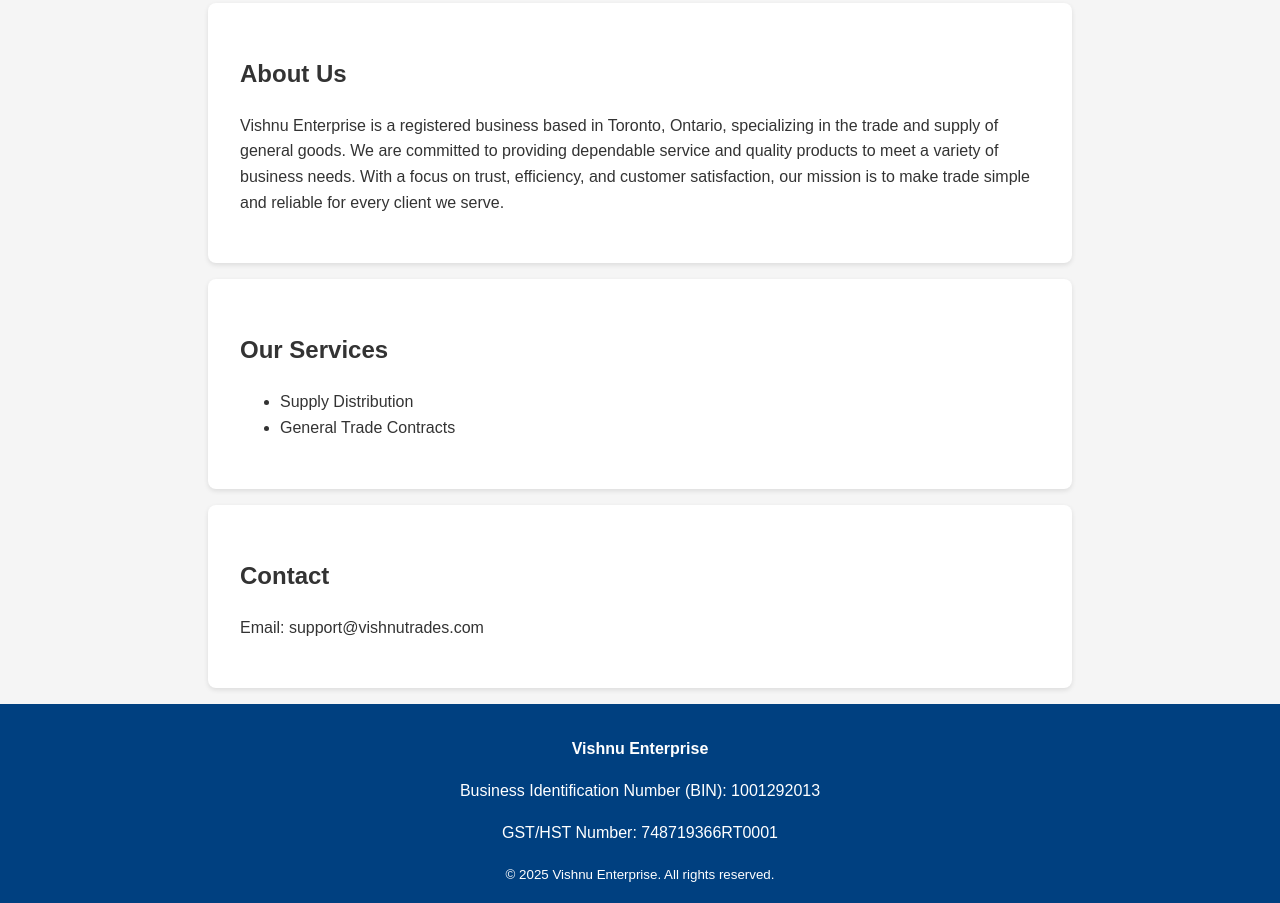
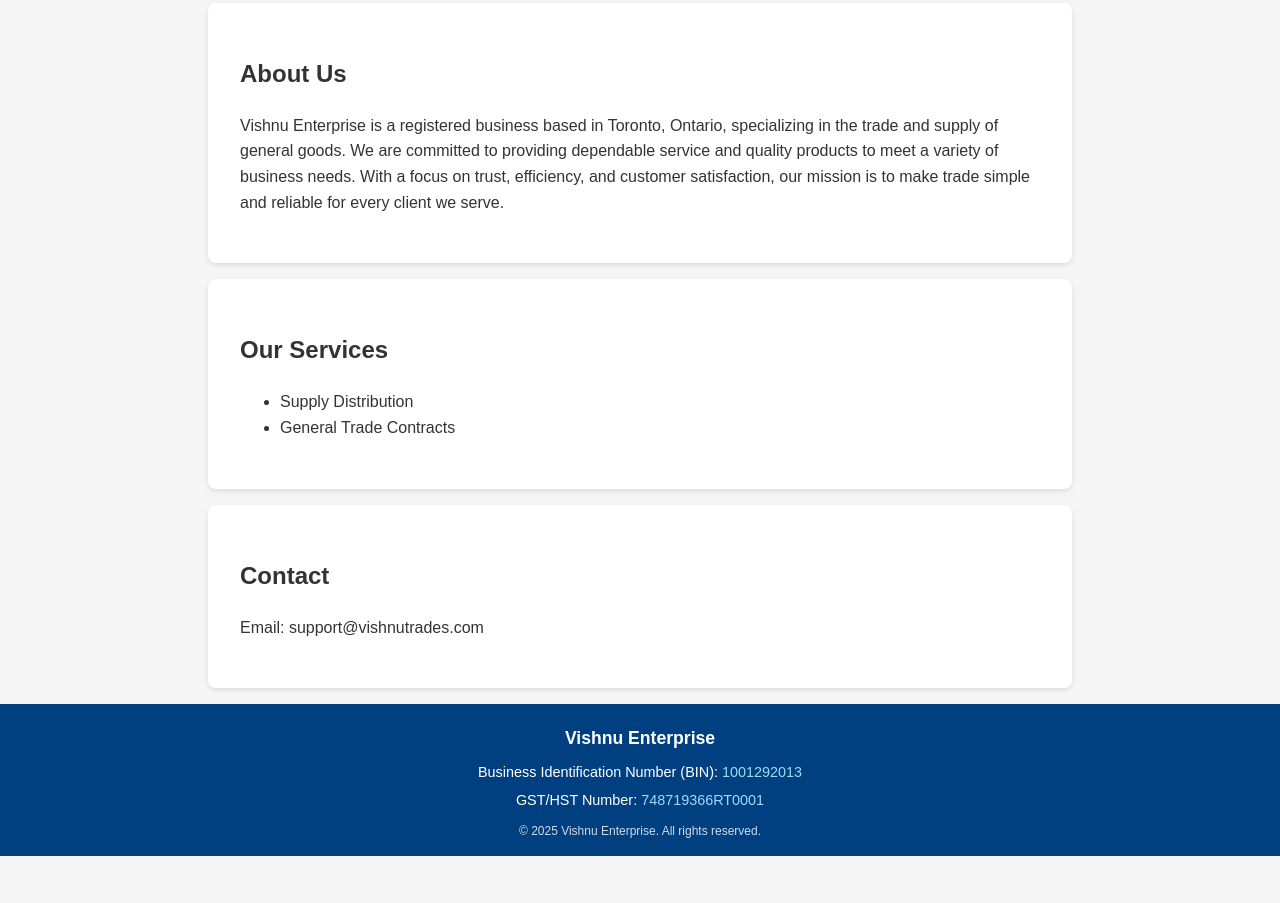
Before and after one commit to Vision-666/vishnutrades, a plain HTML site: page index.html in a window 1280 px wide. Shown: the part 213-1116 px from the top of the page. After the commit the page ends 1069 px from the top, so only its background shows below. Drawn offline with Linux system fonts and the light colour scheme.

Commit message:
Update style.css

```diff
--- a/style.css
+++ b/style.css
@@ -1,4 +1,3 @@
-
 body {
     font-family: Arial, sans-serif;
     margin: 0;
@@ -7,12 +6,14 @@ body {
     color: #333;
     line-height: 1.6;
 }
+
 header {
     background: #004080;
     color: white;
     padding: 2rem;
     text-align: center;
 }
+
 section {
     padding: 2rem;
     margin: 1rem auto;
@@ -21,9 +22,38 @@ section {
     border-radius: 8px;
     box-shadow: 0 2px 5px rgba(0,0,0,0.1);
 }
-footer {
-    text-align: center;
-    padding: 1rem;
+
+footer.footer {
     background: #004080;
     color: white;
+    padding: 15px 0;
+    text-align: center;
+    font-size: 0.9rem;
+    font-weight: 500;
 }
+
+footer.footer .container {
+    max-width: 900px;
+    margin: 0 auto;
+}
+
+footer.footer p {
+    margin: 5px 0;
+}
+
+footer.footer strong {
+    font-size: 1.1rem;
+    display: block;
+    margin-bottom: 8px;
+}
+
+footer.footer span {
+    color: #a0d8f7;
+}
+
+footer.footer small {
+    display: block;
+    margin-top: 10px;
+    color: #cfd9e8;
+    font-weight: 400;
+}
```
